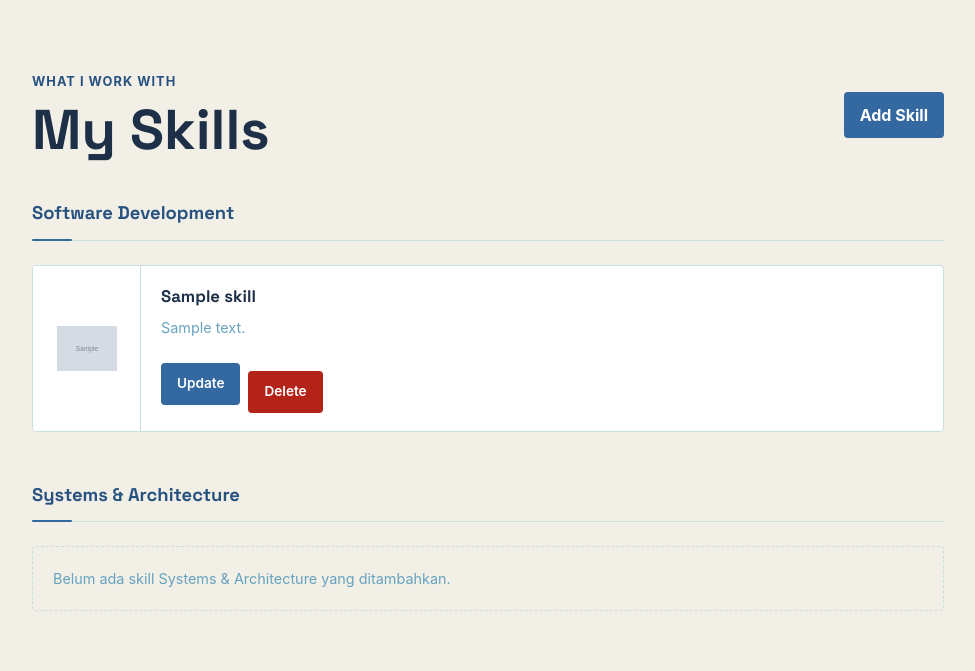
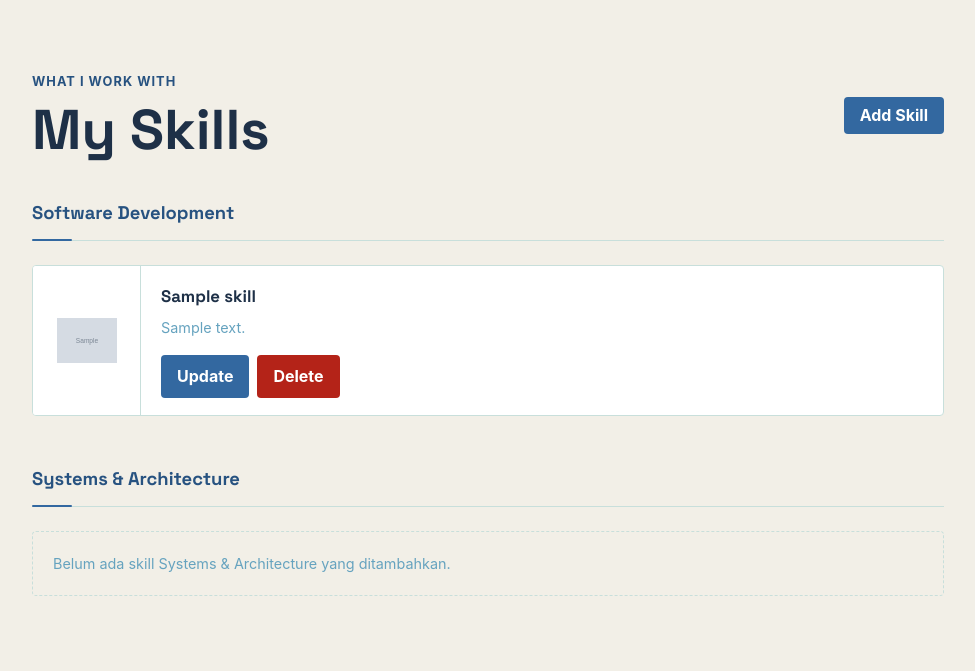
Before and after one commit to jhalimsaputra-cloud/myportofolio, a Django app: page /skills/ in a window 1280 px wide. Shown: the part 74-745 px from the top of the page, without its empty margins (152-1127 px from the left). Run offline with Django 5.2, Linux system fonts and the light colour scheme; tables that the repository leaves empty hold one stand-in row (values such as "Sample post"); grey boxes marked "Sample" are stand-in pictures.

Commit message:
feat(CSS) Memperbaiki skill.html, skill_delete_modal.html, dan style.css agar tombolnya sejajar

```diff
--- a/static/css/style.css
+++ b/static/css/style.css
@@ -612,13 +612,11 @@ h1, .brand {
     padding: 4.5rem 0;
 }
 
-/* Header halaman skill: judul di kiri, tombol Add Skill di kanan */
-.skills-section .section-heading {
+.skill-header {
     display: flex;
     justify-content: space-between;
     align-items: center;
     gap: 1rem;
-    margin-bottom: 2.5rem;
 }
 
 .skill-type-block {
@@ -726,9 +724,6 @@ h1, .brand {
 .skill-card-body {
     flex: 1;
     min-width: 0;
-    align-self: stretch;
-    display: flex;
-    flex-direction: column;
     padding: 1.1rem 1.25rem;
 }
 
@@ -748,7 +743,6 @@ h1, .brand {
     color: var(--text-muted);
 }
 
-/* Tombol Update dan Delete pada setiap skill card */
 .skill-actions {
     display: flex;
     align-items: center;
@@ -759,11 +753,16 @@ h1, .brand {
 }
 
 .skill-actions .button {
-    font-size: 0.85rem;
-    font-weight: 600;
+    display: inline-flex;
+    align-items: center;
+    justify-content: center;
+    min-height: 43px;
+    margin: 0;
+    padding: 0.65rem 1rem;
+    line-height: 1;
 }
 
-.delete-form {
+.skill-actions form {
     margin: 0;
 }
 
@@ -826,14 +825,13 @@ h1, .brand {
         padding: 3.5rem 0;
     }
 
-    .skills-section .section-heading {
+    .skill-header {
         flex-direction: column;
         align-items: flex-start;
     }
 
-    .skills-section .section-heading .button {
+    .skill-header .button {
         width: 100%;
-        text-align: center;
     }
 
     .skills-grid {
@@ -853,11 +851,11 @@ h1, .brand {
     .skill-card-body {
         padding: 1rem;
     }
+
+    .skill-actions {
+        flex-wrap: wrap;
+    }
 }
-
-/* =========================
-   Shared Project & Skill Form
-   ========================= */
 
 .project-form,
 .skill-form {
@@ -916,7 +914,9 @@ h1, .brand {
 }
 
 .button {
-    display: inline-block;
+    display: inline-flex;
+    align-items: center;
+    justify-content: center;
     height: fit-content;
     border: 0;
     border-radius: var(--radius);
@@ -926,11 +926,11 @@ h1, .brand {
     cursor: pointer;
     font: inherit;
     font-weight: 700;
+    line-height: 1;
     text-decoration: none;
     transition:
         opacity 0.2s ease,
-        transform 0.2s ease,
-        background-color 0.2s ease;
+        transform 0.2s ease;
 }
 
 .button:hover {
@@ -1097,8 +1097,13 @@ h1, .brand {
 .project-delete-modal__actions {
     display: flex;
     justify-content: flex-end;
+    align-items: center;
     gap: 0.75rem;
     margin-top: 1.5rem;
+}
+
+.project-delete-modal__actions form {
+    margin: 0;
 }
 
 .button-danger {
--- a/templates/components/skill_delete_modal.html
+++ b/templates/components/skill_delete_modal.html
@@ -1,31 +1,39 @@
-<p class="experience-status">
+<!-- Tombol pembuka modal -->
 <button
     type="button"
     class="button button-danger"
     popovertarget="delete-skill-{{ skill.id }}"
     aria-label="Hapus {{ skill.name }}"
-        title="Hapus skill">
+    title="Hapus Skill">
     Delete
 </button>
-</p>
 
-<div id="delete-skill-{{ skill.id }}"
+
+<!-- Delete Modal -->
+<div
+    id="delete-skill-{{ skill.id }}"
     class="project-delete-modal"
     popover="auto"
     role="dialog"
     aria-modal="true"
     aria-labelledby="delete-skill-title-{{ skill.id }}">
 
-    <button type="button"
+    <!-- Backdrop -->
+    <button
+        type="button"
         class="project-delete-modal__backdrop"
         popovertarget="delete-skill-{{ skill.id }}"
         popovertargetaction="hide"
         aria-label="Tutup konfirmasi hapus">
     </button>
 
+
+    <!-- Modal Content -->
     <div class="project-delete-modal__content">
 
-        <button type="button"
+        <!-- Close -->
+        <button
+            type="button"
             class="project-delete-modal__close"
             popovertarget="delete-skill-{{ skill.id }}"
             popovertargetaction="hide"
@@ -33,34 +41,46 @@
             ×
         </button>
 
+
         <h2 id="delete-skill-title-{{ skill.id }}">
             Hapus Skill?
         </h2>
+
 
         <p>
             Apakah Anda yakin ingin menghapus
             <strong>{{ skill.name }}</strong>?
         </p>
 
+
+        <!-- Modal Actions -->
         <div class="project-delete-modal__actions">
 
-            <button type="button"
+            <button
+                type="button"
                 class="button button-secondary"
                 popovertarget="delete-skill-{{ skill.id }}"
                 popovertargetaction="hide">
                 Batal
             </button>
 
-            <form method="post"
+
+            <form
+                method="post"
                 action="{% url 'main:delete_skill' skill.id %}">
+
                 {% csrf_token %}
 
-                <button type="submit"
+                <button
+                    type="submit"
                     class="button button-danger">
                     Ya, Hapus
                 </button>
+
             </form>
 
         </div>
+
     </div>
+
 </div>
```
Also changed, not shown: templates/skill.html (+6 -11 lines). Lines whose indentation alone changed are shown as unchanged.
